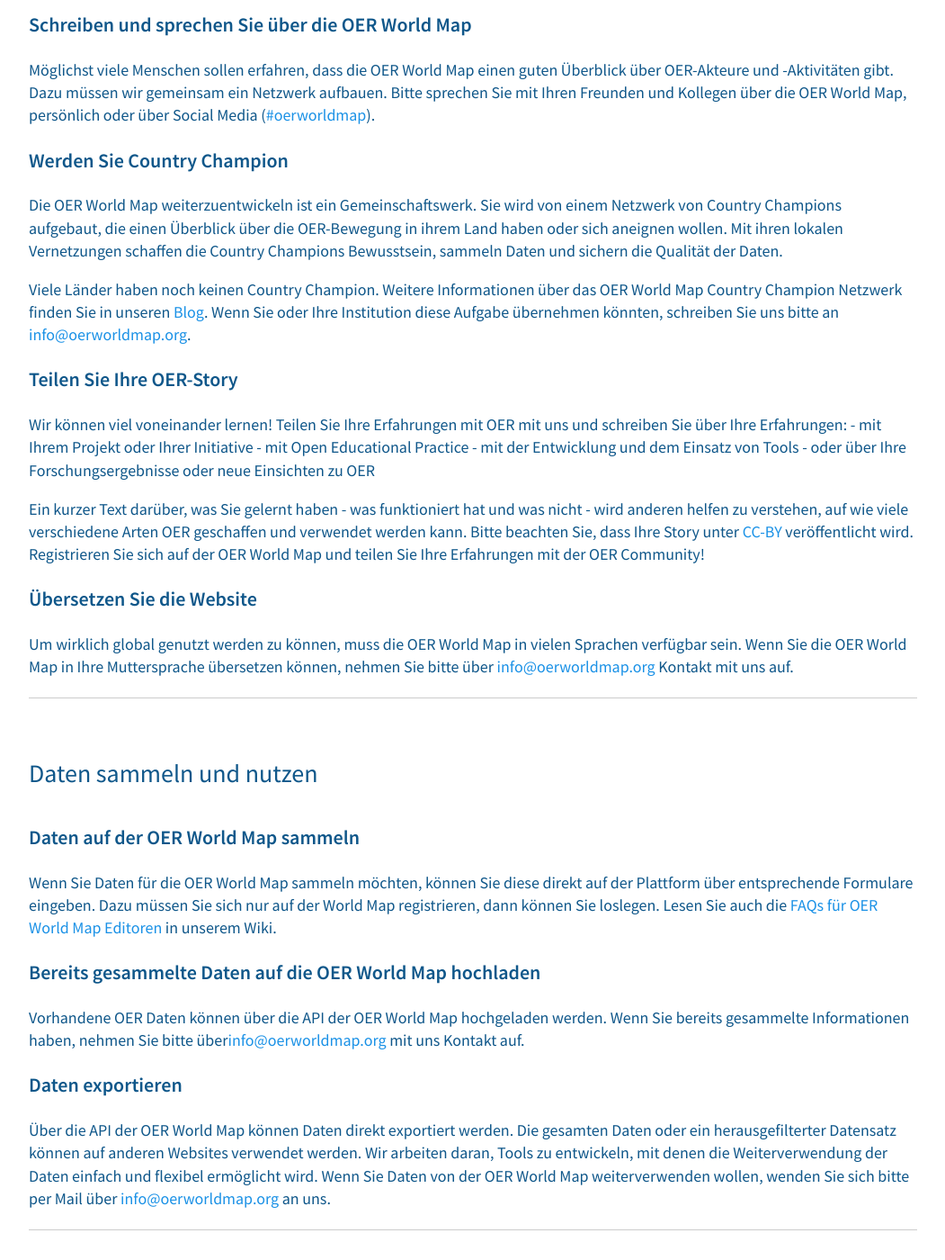
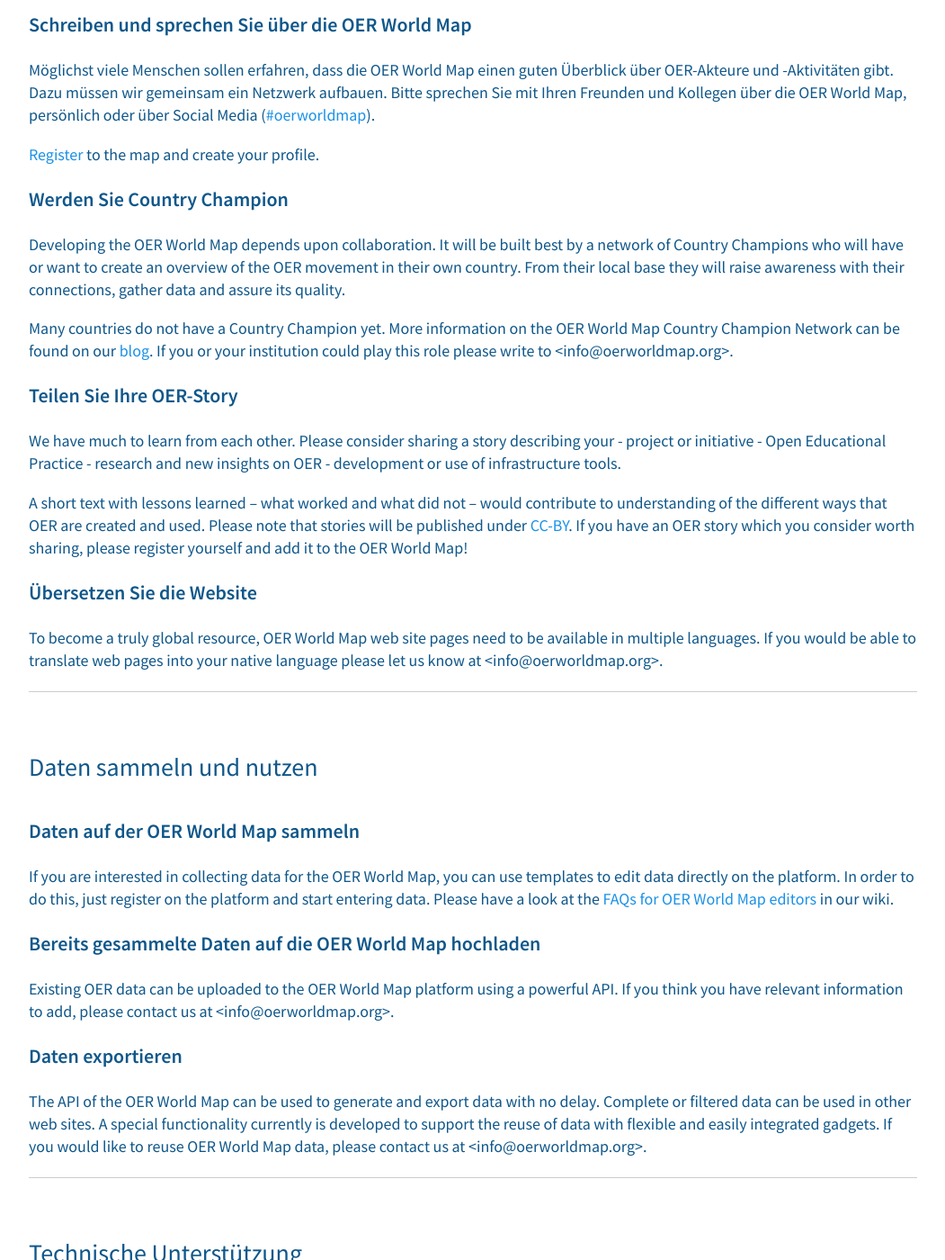
Before and after one commit to hbz/oerworldmap-ui, a Jekyll site: the page built from docs/contribute.de.md, in a window 1280 px wide and 1400 px high, scrolled down 205 px. Shown: the whole window at 90% size, without its empty margins (114-1165 px from the left). Built offline with Jekyll 4.4.1, drawn with Linux system fonts in a browser that asks for light colours; nearby versions of some CDN libraries; comment, search, counter and statistics services are not loaded; a style sheet for code colours, icons or effects is not loaded; some of the changed text lies outside the part shown.

Commit message:
New translations contribute.md (German)

```diff
--- a/docs/contribute.de.md
+++ b/docs/contribute.de.md
@@ -7,21 +7,23 @@
 
 Möglichst viele Menschen sollen erfahren, dass die OER World Map einen guten Überblick über OER-Akteure und -Aktivitäten gibt. Dazu müssen wir gemeinsam ein Netzwerk aufbauen. Bitte sprechen Sie mit Ihren Freunden und Kollegen über die OER World Map, persönlich oder über Social Media ([#oerworldmap](https://twitter.com/hashtag/oerworldmap)).
 
+[Register](https://oerworldmap.org/user/register) to the map and create your profile.
+
 ### Werden Sie Country Champion
 
-Die OER World Map weiterzuentwickeln ist ein Gemeinschaftswerk. Sie wird von einem Netzwerk von Country Champions aufgebaut, die einen Überblick über die OER-Bewegung in ihrem Land haben oder sich aneignen wollen. Mit ihren lokalen Vernetzungen schaffen die Country Champions Bewusstsein, sammeln Daten und sichern die Qualität der Daten.
+Developing the OER World Map depends upon collaboration. It will be built best by a network of Country Champions who will have or want to create an overview of the OER movement in their own country. From their local base they will raise awareness with their connections, gather data and assure its quality.
 
-Viele Länder haben noch keinen Country Champion. Weitere Informationen über das OER World Map Country Champion Netzwerk finden Sie in unseren [Blog](https://oerworldmap.wordpress.com/2015/09/19/how-to-become-part-of-the-oer-world-map-country-champion-network/). Wenn Sie oder Ihre Institution diese Aufgabe übernehmen könnten, schreiben Sie uns bitte an [info@oerworldmap.org](mailto:in&#102;o&#64;oerw&#111;&#114;ldma&#112;&#46;org).
+Many countries do not have a Country Champion yet. More information on the OER World Map Country Champion Network can be found on our [blog](https://oerworldmap.wordpress.com/2015/09/19/how-to-become-part-of-the-oer-world-map-country-champion-network/). If you or your institution could play this role please write to <in&#102;o&#64;oerw&#111;&#114;ldma&#112;&#46;org>.
 
 ### Teilen Sie Ihre OER-Story
 
-Wir können viel voneinander lernen! Teilen Sie Ihre Erfahrungen mit OER mit uns und schreiben Sie über Ihre Erfahrungen: - mit Ihrem Projekt oder Ihrer Initiative - mit Open Educational Practice - mit der Entwicklung und dem Einsatz von Tools - oder über Ihre Forschungsergebnisse oder neue Einsichten zu OER
+We have much to learn from each other. Please consider sharing a story describing your - project or initiative - Open Educational Practice - research and new insights on OER - development or use of infrastructure tools.
 
-Ein kurzer Text darüber, was Sie gelernt haben - was funktioniert hat und was nicht - wird anderen helfen zu verstehen, auf wie viele verschiedene Arten OER geschaffen und verwendet werden kann. Bitte beachten Sie, dass Ihre Story unter [CC-BY](https://creativecommons.org/licenses/by/4.0/) veröffentlicht wird. Registrieren Sie sich auf der OER World Map und teilen Sie Ihre Erfahrungen mit der OER Community!
+A short text with lessons learned – what worked and what did not – would contribute to understanding of the different ways that OER are created and used. Please note that stories will be published under [CC-BY](https://creativecommons.org/licenses/by/4.0/). If you have an OER story which you consider worth sharing, please register yourself and add it to the OER World Map!
 
 ### Übersetzen Sie die Website
 
-Um wirklich global genutzt werden zu können, muss die OER World Map in vielen Sprachen verfügbar sein. Wenn Sie die OER World Map in Ihre Muttersprache übersetzen können, nehmen Sie bitte über [info@oerworldmap.org](mailto:in&#102;o&#64;oerw&#111;&#114;ldma&#112;&#46;org) Kontakt mit uns auf.
+To become a truly global resource, OER World Map web site pages need to be available in multiple languages. If you would be able to translate web pages into your native language please let us know at <in&#102;o&#64;oerw&#111;&#114;ldma&#112;&#46;org>.
 
 * * *
 
@@ -29,15 +31,15 @@
 
 ### Daten auf der OER World Map sammeln
 
-Wenn Sie Daten für die OER World Map sammeln möchten, können Sie diese direkt auf der Plattform über entsprechende Formulare eingeben. Dazu müssen Sie sich nur auf der World Map registrieren, dann können Sie loslegen. Lesen Sie auch die [FAQs für OER World Map Editoren](https://github.com/hbz/oerworldmap/wiki/FAQs-f%C3%BCr-OER-World-Map-Editoren) in unserem Wiki.
+If you are interested in collecting data for the OER World Map, you can use templates to edit data directly on the platform. In order to do this, just register on the platform and start entering data. Please have a look at the [FAQs for OER World Map editors](https://github.com/hbz/oerworldmap/wiki/FAQs-for-OER-World-Map-editors) in our wiki.
 
 ### Bereits gesammelte Daten auf die OER World Map hochladen
 
-Vorhandene OER Daten können über die API der OER World Map hochgeladen werden. Wenn Sie bereits gesammelte Informationen haben, nehmen Sie bitte über[info@oerworldmap.org](mailto:in&#102;o&#64;oerw&#111;&#114;ldma&#112;&#46;org) mit uns Kontakt auf.
+Existing OER data can be uploaded to the OER World Map platform using a powerful API. If you think you have relevant information to add, please contact us at <in&#102;o&#64;oerw&#111;&#114;ldma&#112;&#46;org>.
 
 ### Daten exportieren
 
-Über die API der OER World Map können Daten direkt exportiert werden. Die gesamten Daten oder ein herausgefilterter Datensatz können auf anderen Websites verwendet werden. Wir arbeiten daran, Tools zu entwickeln, mit denen die Weiterverwendung der Daten einfach und flexibel ermöglicht wird. Wenn Sie Daten von der OER World Map weiterverwenden wollen, wenden Sie sich bitte per Mail über [info@oerworldmap.org](mailto:in&#102;o&#64;oerw&#111;&#114;ldma&#112;&#46;org) an uns.
+The API of the OER World Map can be used to generate and export data with no delay. Complete or filtered data can be used in other web sites. A special functionality currently is developed to support the reuse of data with flexible and easily integrated gadgets. If you would like to reuse OER World Map data, please contact us at <in&#102;o&#64;oerw&#111;&#114;ldma&#112;&#46;org>.
 
 * * *
 
@@ -45,12 +47,12 @@
 
 ### Fehler melden
 
-Bitte melden Sie uns technische Fehler. Wenn Sie auf [GitHub](https://github.com/hbz/oerworldmap) registriert sind, können Sie direkt ein Ticket anlegen, andernfalls schreiben Sie uns an [info@oerworldmap.org](mailto:in&#102;o&#64;oerw&#111;&#114;ldma&#112;&#46;org).
+Please report any bugs you identify by opening a new ticket if you are registered on [GitHub](https://github.com/hbz/oerworldmap). Otherwise you can send a message to <in&#102;o&#64;oerw&#111;&#114;ldma&#112;&#46;org>.
 
 ### Neue Funktionen vorschlagen
 
-Die OER World Map wird agil entwickelt. Das bedeutet, dass Sie sich an der Entwicklung beteiligen können, indem Sie neue Funktionen vorschlagen. Wir sammeln Vorschläge für neue Funktionen als [„User storys”](https://github.com/hbz/oerworldmap/labels/story) auf GitHub. Wenn Sie eine Funktion vermissen, können Sie ein neues Ticket auf Github anlegen oder uns eine Mail an [info@oerworldmap.org](mailto:in&#102;o&#64;oerw&#111;&#114;ldma&#112;&#46;org) schicken.
+The OER World Map has been developed using an agile approach. This means that you can contribute to its development by proposing new features. We store new features as [“user stories”](https://github.com/hbz/oerworldmap/labels/story) in our GitHub. If you think something is missing, you can either directly open a new ticket on GitHub or send us a message to <in&#102;o&#64;oerw&#111;&#114;ldma&#112;&#46;org>.
 
 ### Schreiben Sie Code und Anwendungen für die OER World Map
 
-Die OER World Map ist zu 100% offen, der gesamte Quellcode ist auf GitHub verfügbar. Entwickler können an der Weiterentwicklung des Codes mitarbeiten oder Anwendungen entwickeln, die mit der OER World Map interagieren.
+The OER World Map is 100% open – its complete source code is available on GitHub. Developers can contribute to the code or even develop applications that interact with the OER World Map.
```
